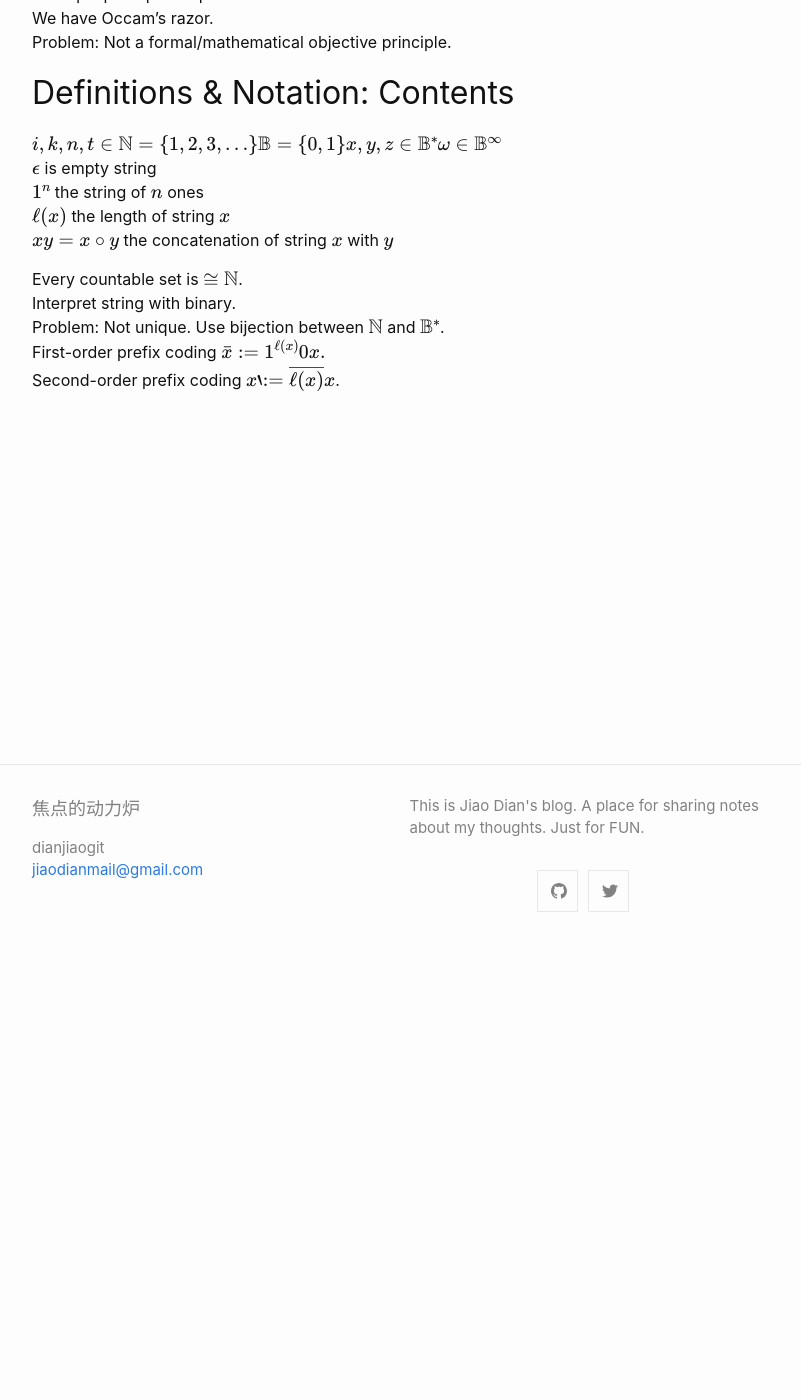
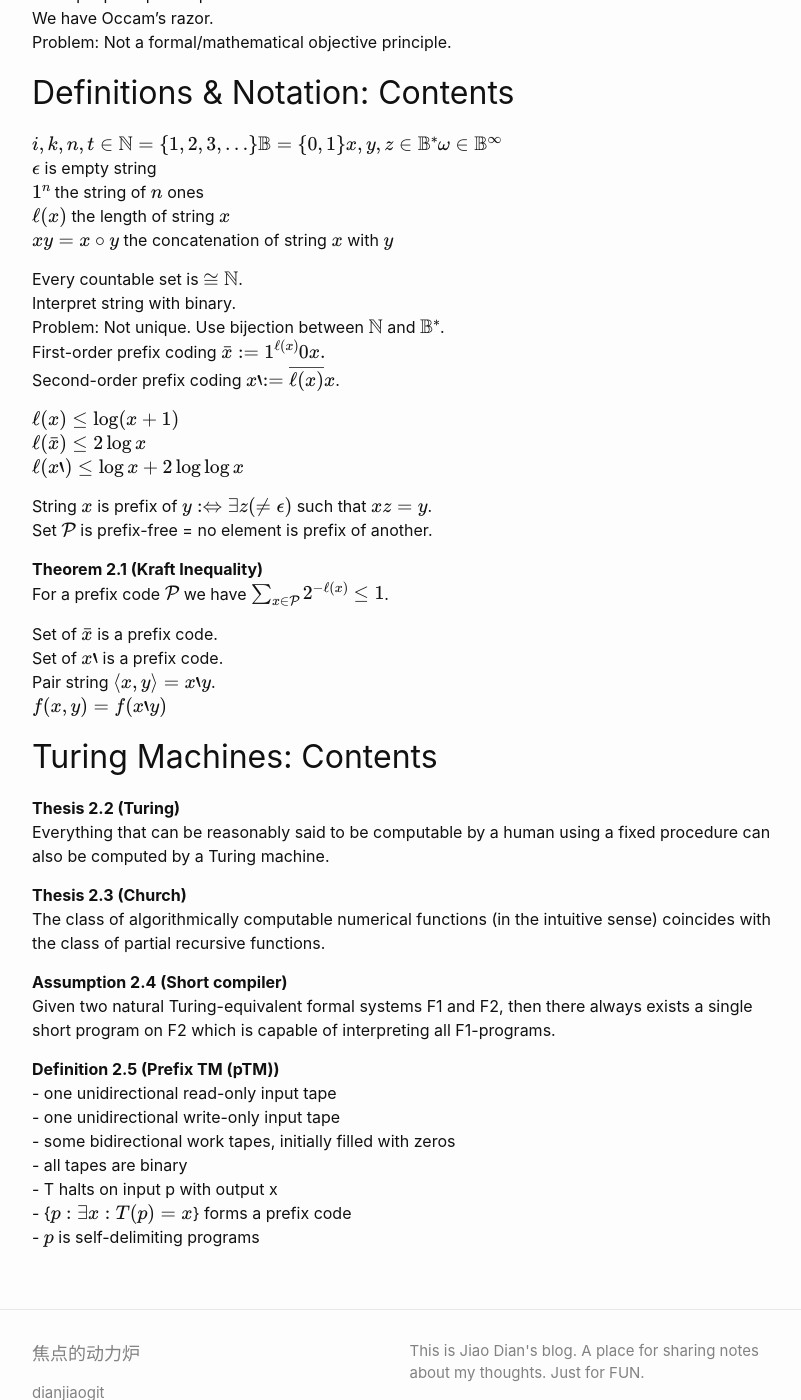
Before and after one commit to dianjiaogit/dianjiaogit.github.io, a Jekyll site: the page built from _posts/2020-01-11-week2 notes.md, in a window 1280 px wide and 1400 px high, scrolled down 458 px. Shown: the whole window, without its empty margins (238-1039 px from the left). Built offline with Jekyll 4.4.1, drawn with Linux system fonts in a browser that asks for light colours; formulas are drawn with MathJax 3.

Commit message:
add week 2 turing machine

```diff
--- a/_posts/2020-01-11-week2 notes.md
+++ b/_posts/2020-01-11-week2 notes.md
@@ -29,3 +29,37 @@ Problem: Not unique.
 Use bijection between $\mathbb{N}$ and $\mathbb{B}^\*$.
 First-order prefix coding $\bar{x} := 1^{\ell (x)}0x.$
 Second-order prefix coding $x\` := \overline{\ell (x)} x$.
+
+$\ell (x) \leq \log (x + 1)$
+$\ell (\bar{x}) \leq 2\log x$
+$\ell (x\`) \leq \log x + 2\log \log x$
+
+String $x$ is prefix of $y :\Leftrightarrow \exists z (\neq \epsilon)$ such that $xz = y$.
+Set $\mathcal{P}$ is prefix-free = no element is prefix of another.
+
+**Theorem 2.1 (Kraft Inequality)**
+For a prefix code $\mathcal{P}$ we have $\sum_{x \in \mathcal{P}}2^{-\ell (x)} \leq 1$.
+
+Set of $\bar{x}$ is a prefix code.
+Set of $x\`$ is a prefix code.
+Pair string $\langle x, y \rangle = x\`y$.
+$f(x, y) = f(x\`y)$
+
+## Turing Machines: Contents
+**Thesis 2.2 (Turing)**
+Everything that can be reasonably said to be computable by a human using a fixed procedure can also be computed by a Turing machine.
+
+**Thesis 2.3 (Church)**
+The class of algorithmically computable numerical functions (in the intuitive sense) coincides with the class of partial recursive functions.
+
+**Assumption 2.4 (Short compiler)**
+Given two natural Turing-equivalent formal systems F1 and F2, then there always exists a single short program on F2 which is capable of interpreting all F1-programs.
+
+**Definition 2.5 (Prefix TM (pTM))**
+	- one unidirectional read-only input tape
+	- one unidirectional write-only input tape
+	- some bidirectional work tapes, initially filled with zeros
+	- all tapes are binary
+	- T halts on input p with output x
+	- {$p : \exists x: T(p) = x$} forms a prefix code
+	- $p$ is self-delimiting programs
```
